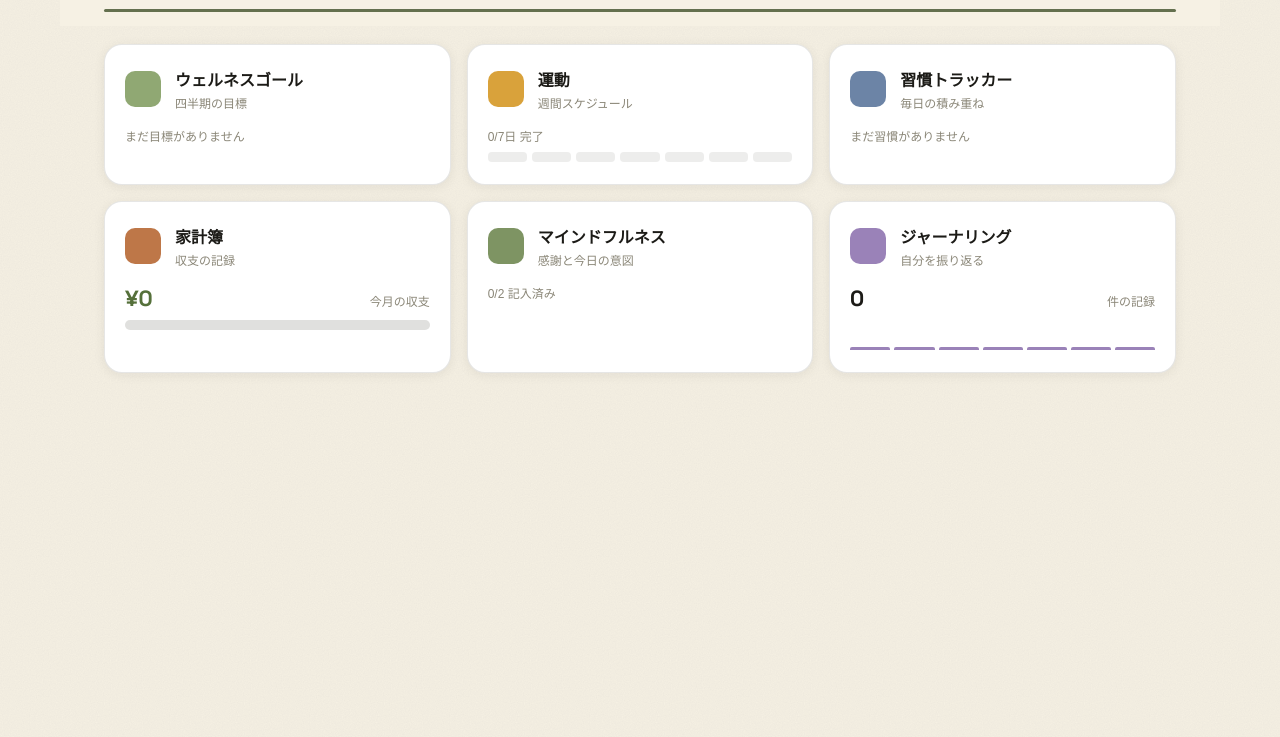
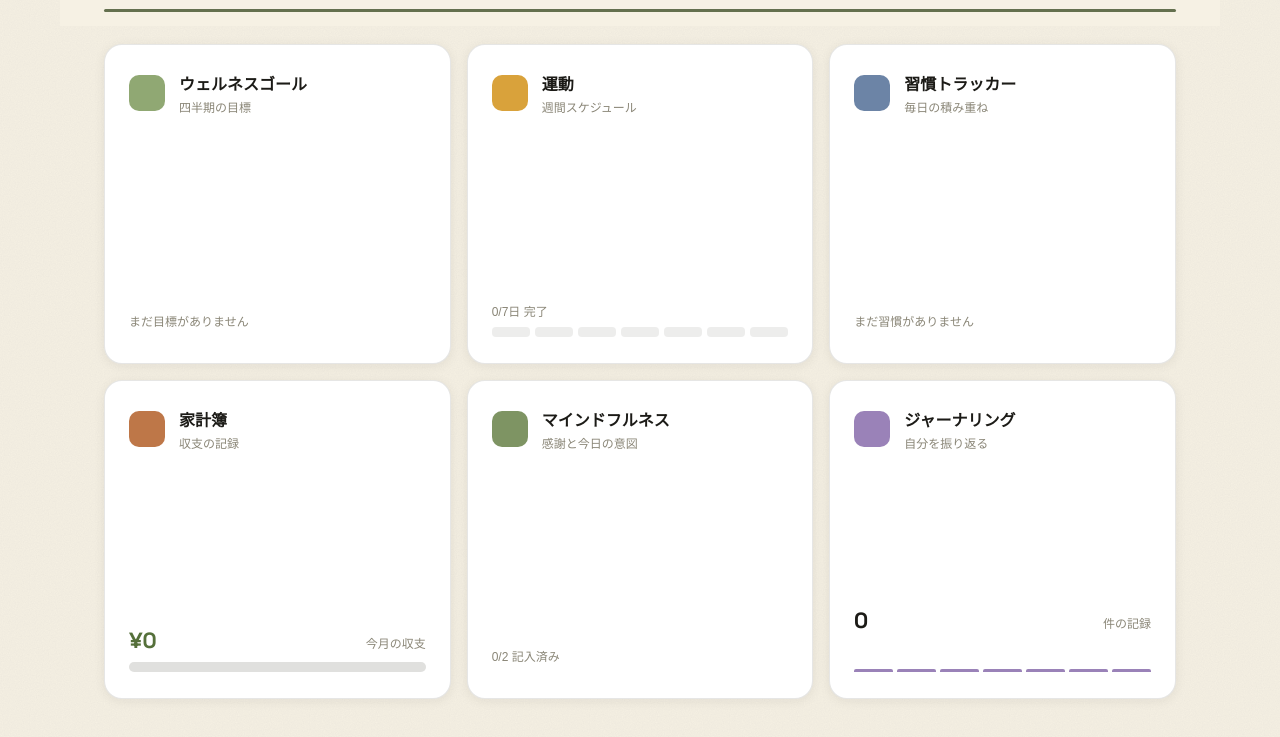
Before and after one commit to kora02020-cpu/Cloude-test-, a plain HTML site: page index.html in a window 1280 px wide. Shown: the part 61-798 px from the top of the page. Drawn offline with nearby package versions, Linux system fonts and the light colour scheme.

Commit message:
Stretch dashboard grid to fill remaining viewport height
The dashboard used to leave a large empty gap below the card grid on
tall screens. The app shell is now a column flexbox, the dashboard
view grows to fill the space left after the header, and the card
grid's rows stretch (grid-auto-rows: 1fr) to use it, with taller
cards and a min-height so the layout still looks right with few cards
or a short viewport.

Co-Authored-By: Claude Sonnet 5 <noreply@anthropic.com>
Claude-Session: https://claude.ai/code/session_01KxrX3p8EYWAPFQ3vtvfqoX

```diff
--- a/index.html
+++ b/index.html
@@ -57,7 +57,8 @@
     max-width: 1160px;
     margin: 0 auto;
     min-height: 100vh;
-    padding-bottom: 40px;
+    display: flex;
+    flex-direction: column;
   }
 
   header.app-header {
@@ -100,8 +101,14 @@
     opacity: 0.85;
   }
 
-  .view { display: none; padding: 18px clamp(16px, 4vw, 44px) 8px; }
+  .view { display: none; padding: 18px clamp(16px, 4vw, 44px) 40px; }
   .view.active { display: block; }
+
+  #view-dashboard.active {
+    display: flex;
+    flex-direction: column;
+    flex: 1 1 auto;
+  }
 
   /* Non-dashboard views keep a comfortable reading column even on a wide screen */
   .view-col { max-width: 660px; margin: 0 auto; }
@@ -175,18 +182,23 @@
   .dashboard-grid {
     display: grid;
     grid-template-columns: repeat(auto-fit, minmax(300px, 1fr));
+    grid-auto-rows: 1fr;
     gap: 16px;
+    flex: 1 1 auto;
+    align-content: stretch;
   }
 
   .nav-card {
     display: flex;
     flex-direction: column;
     align-items: stretch;
-    gap: 14px;
+    justify-content: space-between;
+    gap: 20px;
+    min-height: 170px;
     background: var(--paper);
     border: 1px solid var(--border);
     border-radius: 18px;
-    padding: 22px 20px;
+    padding: 26px 24px;
     cursor: pointer;
     text-align: left;
     box-shadow: var(--shadow);
```
